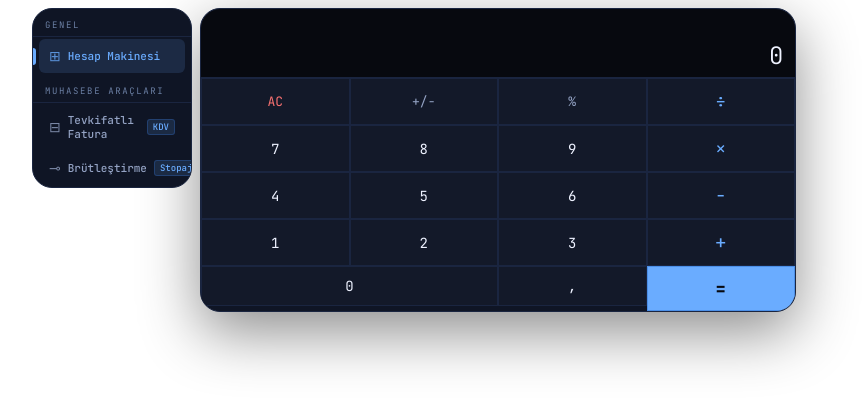
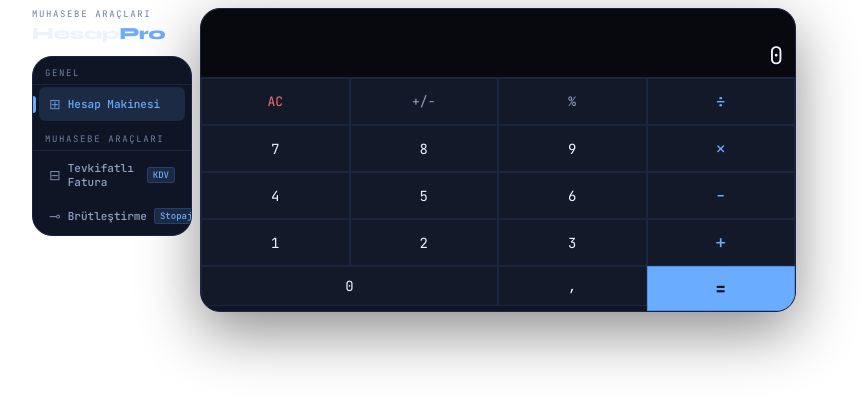
Before and after one commit to aykytt/hesappro, a plain HTML site: page index.html in a window 1280 px wide. Shown: the whole page, without its empty margins (226-1089 px from the left). Drawn offline with Linux system fonts and the light colour scheme.

Commit message:
Add files via upload

```diff
--- a/index.html
+++ b/index.html
@@ -27,11 +27,15 @@ body{background:transparent;color:var(--txt-hi);font-family:var(--mono);min-heig
 .sr-only{position:absolute;width:1px;height:1px;margin:-1px;padding:0;overflow:hidden;clip:rect(0,0,0,0);white-space:nowrap;border:0}
 
 /* HEADER */
-.site-header{display:none}
+.site-header{text-align:left;margin-bottom:6px;width:160px;flex-shrink:0}
+.site-eyebrow{font-size:9px;letter-spacing:.18em;color:var(--txt-lo);text-transform:uppercase;margin-bottom:3px}
+.site-title{font-family:var(--display);font-size:17px;font-weight:800;letter-spacing:-.02em}
+.site-title span{color:var(--accent)}
 .site-title span{color:var(--accent)}
 
 /* APP SHELL */
-.app{width:100%;max-width:780px;display:grid;grid-template-columns:160px 1fr;gap:8px;align-items:start;padding:8px}
+.app{width:100%;max-width:780px;display:grid;grid-template-columns:160px 1fr;grid-template-rows:auto 1fr;gap:8px;align-items:start;padding:8px}
+.app-left{display:flex;flex-direction:column;gap:6px}
 
 /* SIDEBAR */
 .sidebar{background:var(--bg-card);border:1px solid var(--border-dim);border-radius:var(--r-xl);overflow:hidden;position:sticky;top:8px}
@@ -171,15 +175,18 @@ footer{display:none}
 <a href="#main-content" class="skip-link">İçeriğe geç</a>
 <div aria-live="polite" aria-atomic="true" class="sr-only" id="live-region"></div>
 
-<header class="site-header">
-  <p class="site-eyebrow">Muhasebe Araçları</p>
-  <h1 class="site-title">Hesap<span>Pro</span></h1>
-</header>
-
 <div class="app">
 
-  <!-- SIDEBAR NAV -->
-  <nav aria-label="Araç menüsü">
+  <!-- SOL KOLON: header + sidebar -->
+  <div class="app-left">
+
+    <header class="site-header">
+      <p class="site-eyebrow">Muhasebe Araçları</p>
+      <h1 class="site-title">Hesap<span>Pro</span></h1>
+    </header>
+
+    <!-- SIDEBAR NAV -->
+    <nav aria-label="Araç menüsü">
     <div class="sidebar" role="tablist" aria-orientation="vertical">
       <div class="sidebar-section" aria-hidden="true">Genel</div>
       <button class="nav-btn active" id="nav-classic" role="tab"
@@ -203,6 +210,8 @@ footer{display:none}
       </button>
     </div>
   </nav>
+
+  </div><!-- /app-left -->
 
   <!-- MAIN CONTENT -->
   <main id="main-content" tabindex="-1">
```
